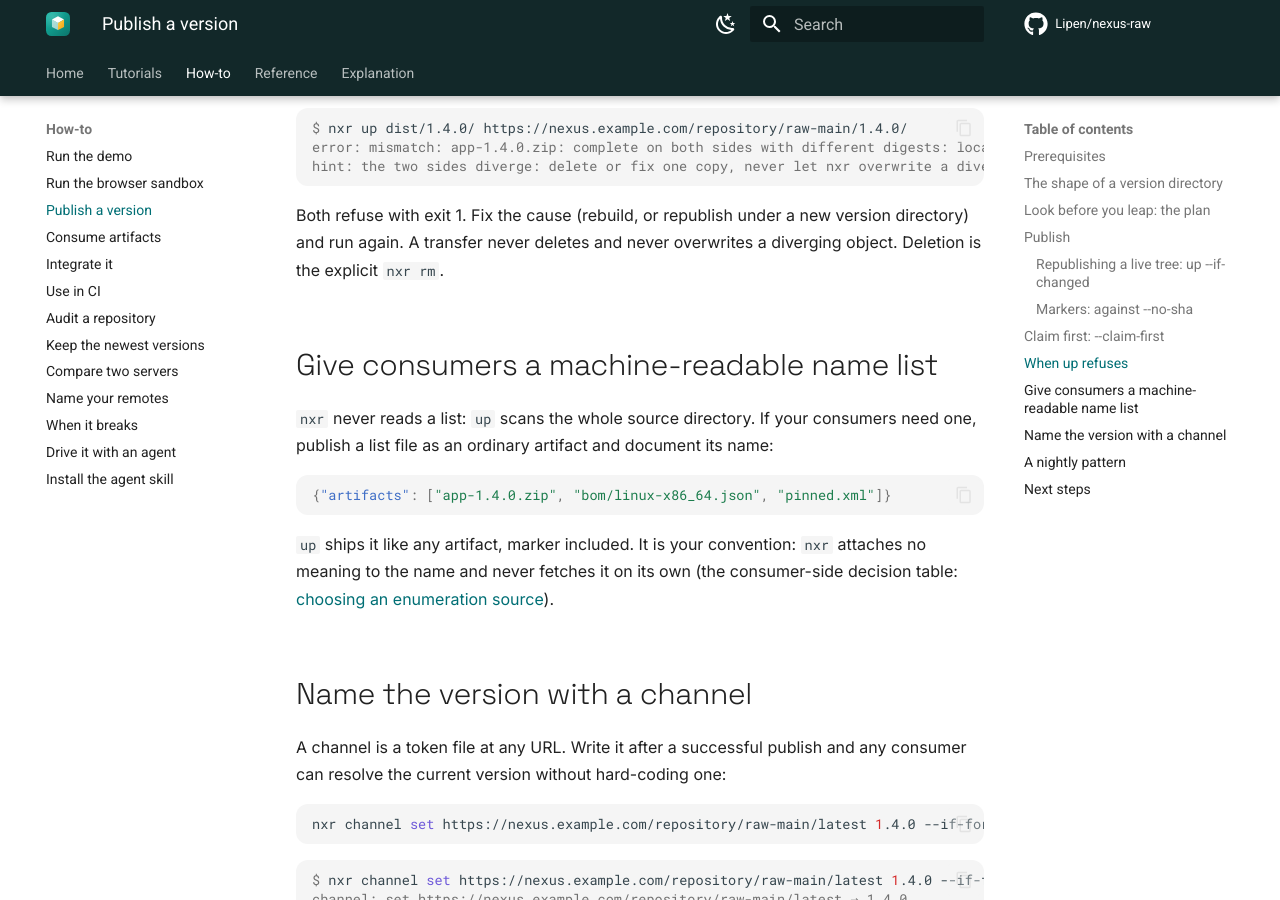
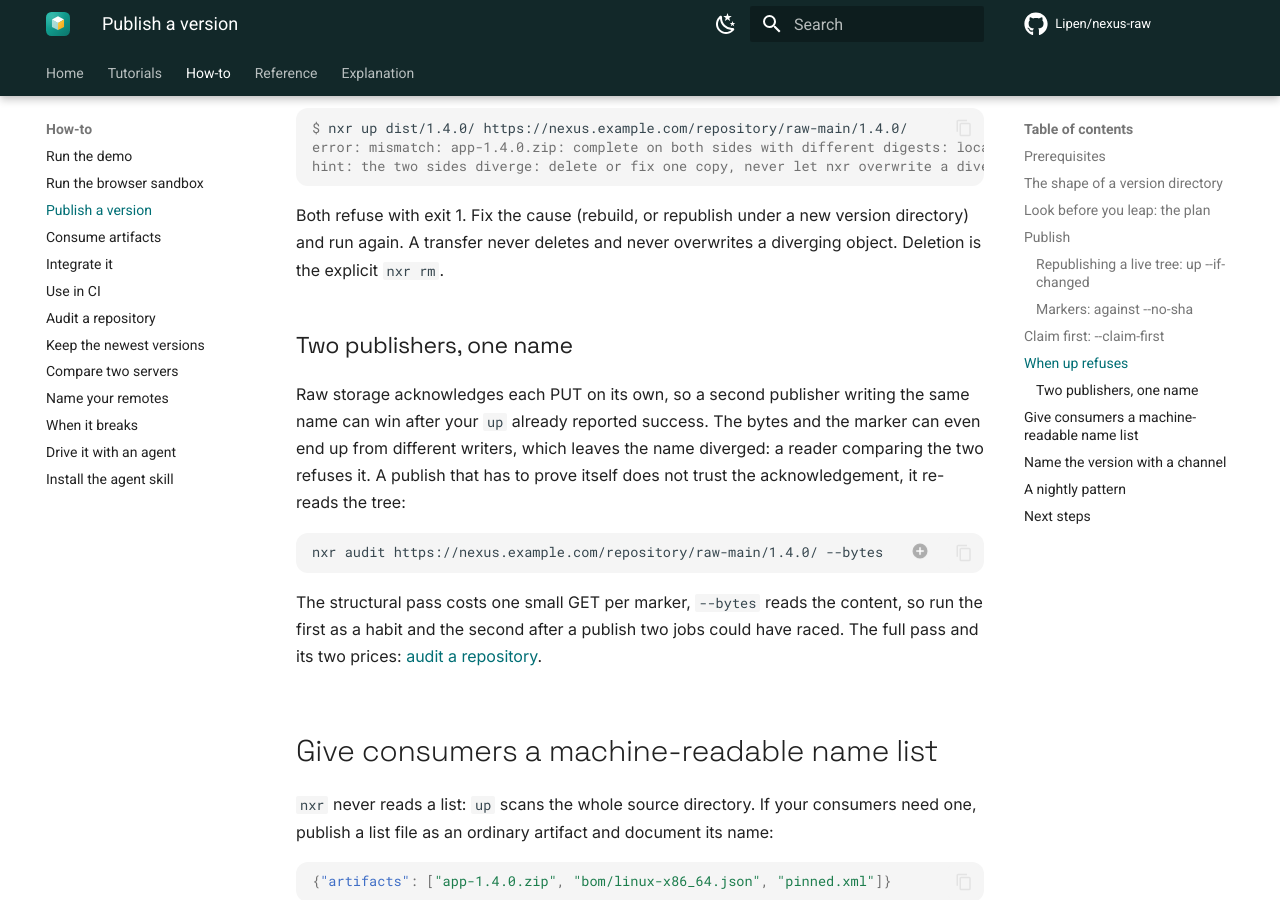
Before and after one commit to Lipen/nexus-raw, an MkDocs documentation site: the page built from docs/how-to/publish.md, in a window 1280 px wide and 900 px high, scrolled down 5169 px. Built offline with MkDocs 1.6.1 and Material for MkDocs 9.7.7, drawn with Linux system fonts in a browser that asks for light colours; comment, search, counter and statistics services are not loaded.

Commit message:
docs: a publish that must prove itself audits the pair

````diff
--- a/docs/how-to/publish.md
+++ b/docs/how-to/publish.md
@@ -198,6 +198,21 @@ Fix the cause (rebuild, or republish under a new version directory) and run agai
 A transfer never deletes and never overwrites a diverging object.
 Deletion is the explicit `nxr rm`.
 
+### Two publishers, one name
+
+Raw storage acknowledges each PUT on its own, so a second publisher writing the same name can win after your `up` already reported success.
+The bytes and the marker can even end up from different writers, which leaves the name diverged: a reader comparing the two refuses it.
+A publish that has to prove itself does not trust the acknowledgement, it re-reads the tree:
+
+```bash
+nxr audit https://nexus.example.com/repository/raw-main/1.4.0/ --bytes   # (1)!
+```
+
+1. The structural pass compares every marker against the search fact, and `--bytes` hashes every asset against its marker: that is the pass that proves the pair.
+
+The structural pass costs one small GET per marker, `--bytes` reads the content, so run the first as a habit and the second after a publish two jobs could have raced.
+The full pass and its two prices: [audit a repository](audit.md).
+
 ## Give consumers a machine-readable name list
 
 `nxr` never reads a list: `up` scans the whole source directory.
````
